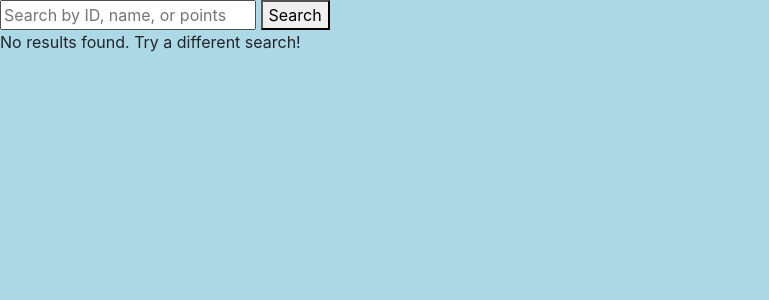
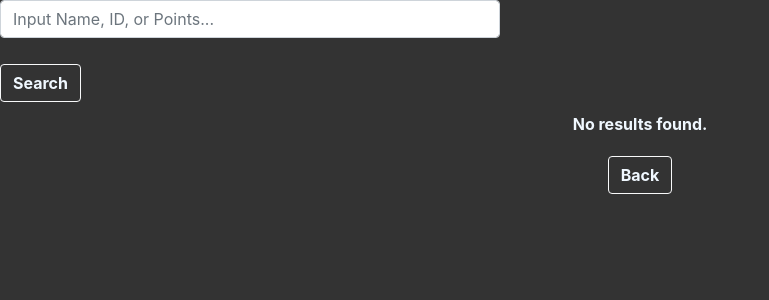
Before and after one commit to leann-z/CMSC447-HW2, a Flask app: page /search in a window 1280 px wide. Shown: the top 300 px of the page, without its empty margins (0-769 px from the left). Run offline with Flask 3, Linux system fonts and the light colour scheme; some libraries are stand-ins or nearby versions.

Commit message:
Adjusted UI of the application. Added buttons for creating/searching entries.

```diff
--- a/hw2/static/css/style.css
+++ b/hw2/static/css/style.css
@@ -1,3 +1,38 @@
 body {
-    background-color: lightblue;
+    background-color: #333333;
+
 }
+
+.title {
+    text-align: center;
+    font-weight: bold;
+    color:aliceblue;
+    margin: auto;
+}
+
+.table, .dropdown-item, .dropdown-menu {
+    background-color: aliceblue;
+}
+
+.btn {
+    background-color: #333333;
+}
+
+.cell-words {
+    color:#333333;
+}
+
+.menu {
+    text-align: center;
+    font-weight: bold;
+    color:aliceblue;
+    margin-bottom: 10px;
+    margin-top: 10px;
+
+}
+
+.form-control {
+    max-width: 500px;
+
+
+}
--- a/hw2/templates/search.html
+++ b/hw2/templates/search.html
@@ -10,20 +10,27 @@
 <body>
 
 <form action="{{ url_for('search') }}" method="post">
-    <input type="text" name="search" placeholder="Search by ID, name, or points">
-    <button type="submit">Search</button>
+    <div class="form-group">
+    <input type="text" name="search" class="form-control" placeholder="Input Name, ID, or Points...">
+    </div>
+    <button class="btn btn-light menu" type="submit">Search</button>
 </form>
 
 {% if users %}
-    <h2>Search Results</h2>
-    <ul>
+    <h2 class="title">Search Results</h2>
+    <ul class="title">
     {% for user in users %}
-        <li>{{ user.id }} - {{ user.name }} - {{ user.points }}</li>
+        <h4> ID = {{ user.id }}, Name = {{ user.name }}, Points = {{ user.points }}</h4>
     {% endfor %}
         </ul>
 {% else %}
-    <p>No results found. Try a different search!</p>
+    <p class="title">No results found. </p>
 {% endif %}
+
+<div class="menu">
+    <a type="button" href="{{ url_for('index') }}" class="btn btn-light menu"> Back </a>
+
+    </div>
 
 </body>
 </html>
```
Also changed, not shown: hw2/templates/create.html (+12 -4 lines), hw2/templates/index.html (+14 -6 lines), hw2/templates/update.html (+4 -3 lines), hw2/database.db.
